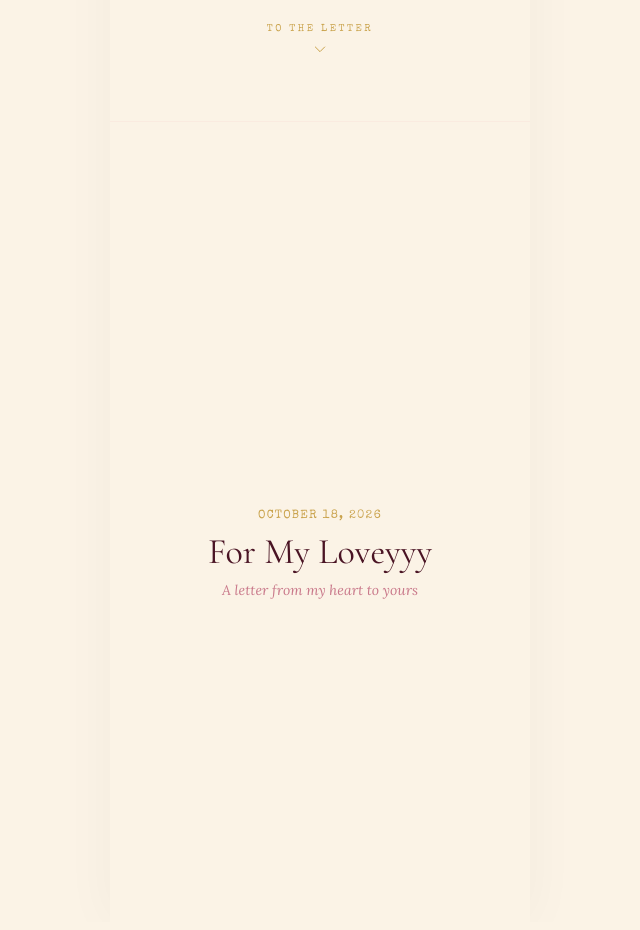
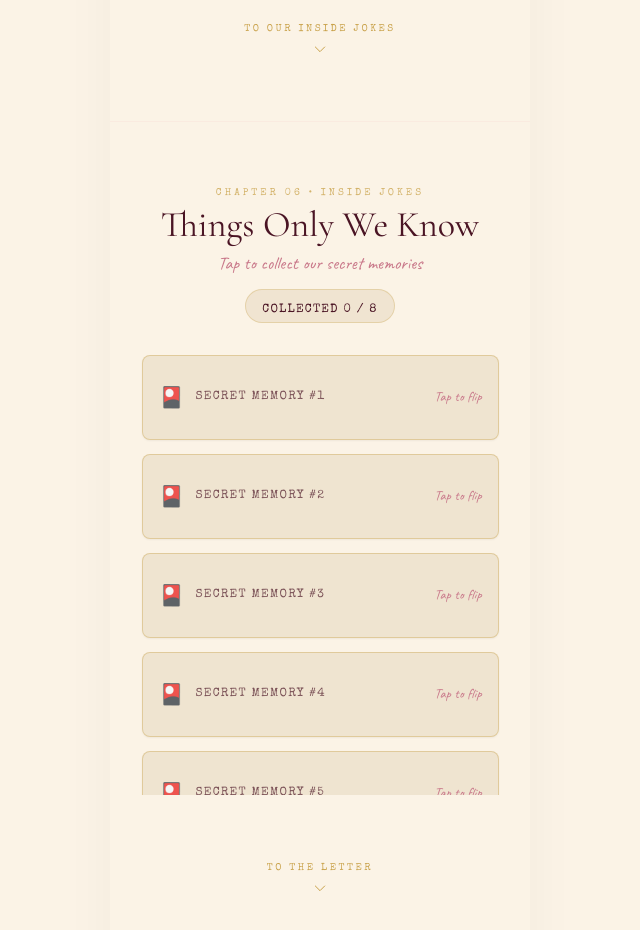
Before and after one commit to Mhelric/10-18, a React (Vite) app: page / in a window 1280 px wide. Shown: the part 9920-10850 px from the top of the page, without its empty margins (320-960 px from the left). Built offline with nearby package versions, Linux system fonts and the light colour scheme.

Commit message:
feat: implement chapter 6 inside jokes collectible cards and smooth scrollbar styling

```diff
--- a/src/App.jsx
+++ b/src/App.jsx
@@ -8,6 +8,7 @@ import ChatChapter from "./components/chapters/ChatChapter";
 import MemoriesChapter from "./components/chapters/MemoriesChapter";
 import WallChapter from "./components/chapters/WallChapter";
 import SongChapter from "./components/chapters/SongChapter";
+import JokesChapter from "./components/chapters/JokesChapter";
 import LetterChapter from "./components/chapters/LetterChapter";
 
 export default function App() {
@@ -62,7 +63,11 @@ export default function App() {
           onVideoPlay={handleVideoPlay}
           onVideoPause={handleVideoPause}
         />
-        <LetterChapter data={content.chapters[5]} />
+        <JokesChapter
+          jokesData={content.insideJokes}
+          metaData={content.jokesMeta}
+        />
+        <LetterChapter data={content.chapters[6]} />
       </main>
     </div>
   );
--- /dev/null
+++ b/src/components/chapters/JokesChapter.jsx
@@ -0,0 +1,154 @@
+import { useState } from "react";
+import { motion, useReducedMotion } from "framer-motion";
+
+export default function JokesChapter({ jokesData, metaData }) {
+  const items = jokesData || [];
+  const shouldReduceMotion = useReducedMotion();
+
+  const [collectedIds, setCollectedIds] = useState({});
+  const [activeId, setActiveId] = useState(null);
+
+  const handleCardClick = (index) => {
+    setActiveId(index);
+    setCollectedIds((prev) => ({
+      ...prev,
+      [index]: true,
+    }));
+  };
+
+  const collectedCount = Object.keys(collectedIds).length;
+  const allCollected = collectedCount === items.length;
+
+  return (
+    <section
+      id="jokes"
+      className="relative min-h-[100dvh] w-full px-4 sm:px-6 py-16 select-none border-b border-blush/30 flex flex-col justify-between items-center"
+    >
+      {/* Chapter Marker Header */}
+      <div className="w-full flex flex-col items-center text-center mb-6">
+        <span className="font-typewriter text-[10px] tracking-[0.3em] uppercase text-gold/80 mb-1">
+          {metaData?.chapterTag || "Chapter 06 • Inside Jokes"}
+        </span>
+        <h2 className="font-serif text-3xl sm:text-4xl text-burgundy font-normal">
+          {metaData?.title || "Things Only We Know"}
+        </h2>
+        <p className="font-handwriting text-lg text-rose mt-1">
+          {metaData?.subtitle || "Tap to collect our secret memories"}
+        </p>
+
+        {/* Live Counter in Special Elite */}
+        <div className="mt-3 inline-block bg-[#EFE3CF]/90 border border-gold/30 rounded-full px-4 py-1 shadow-xs">
+          <span className="font-typewriter text-xs text-burgundy tracking-widest uppercase">
+            Collected {collectedCount} / {items.length}
+          </span>
+        </div>
+      </div>
+
+      {/* Swipeable / Scrollable Card Stack or Grid */}
+        <div className="w-full max-w-[365px] mx-auto my-auto grid grid-cols-1 gap-3.5 py-2 overflow-y-auto max-h-[56vh] px-1 custom-gold-scrollbar">
+        {items.map((item, index) => {
+          const isCollected = Boolean(collectedIds[index]);
+          const isActive = activeId === index;
+
+          return (
+            <motion.div
+              key={`joke-${index}`}
+              onClick={() => handleCardClick(index)}
+              style={{ zIndex: isActive ? 30 : 10 }}
+              initial={shouldReduceMotion ? {} : { opacity: 0, y: 15 }}
+              whileInView={{ opacity: 1, y: 0 }}
+              viewport={{ once: true, amount: 0.1 }}
+              transition={{ duration: 0.4, delay: index * 0.03 }}
+              className="cursor-pointer touch-manipulation"
+              whileTap={shouldReduceMotion ? {} : { scale: 0.98 }}
+            >
+              <div
+                className={`relative w-full min-h-[85px] rounded-lg p-4 border transition-all shadow-sm flex items-center justify-between ${
+                  isCollected
+                    ? "bg-[#FAF6EE] border-gold/60 shadow-[0_4px_16px_rgba(201,162,75,0.2)]"
+                    : "bg-[#EFE4D0] border-gold/40 hover:bg-[#F2E8D5]"
+                }`}
+              >
+                {/* 3D Flip Container */}
+                <div className="w-full relative" style={{ perspective: "1000px" }}>
+                  <motion.div
+                    className="w-full relative preserve-3d"
+                    animate={{ rotateX: isCollected ? 0 : 0 }}
+                    transition={{ duration: 0.4 }}
+                  >
+                    {!isCollected ? (
+                      /* Face-down State */
+                      <div className="flex items-center justify-between w-full">
+                        <div className="flex items-center gap-3">
+                          <span className="text-xl">🎴</span>
+                          <span className="font-typewriter text-xs text-burgundy/70 tracking-widest uppercase">
+                            Secret Memory #{index + 1}
+                          </span>
+                        </div>
+                        <span className="font-handwriting text-rose text-sm">Tap to flip</span>
+                      </div>
+                    ) : (
+                      /* Face-up Collected State */
+                      <div className="flex items-start gap-3 w-full">
+                        <span className="text-2xl mt-0.5">{item.icon}</span>
+                        <div className="flex flex-col text-left">
+                          <h3 className="font-serif text-lg text-burgundy font-normal leading-tight">
+                            {item.title}
+                          </h3>
+                          <p className="font-body text-xs text-burgundy/85 mt-1 leading-relaxed">
+                            {item.text}
+                          </p>
+                        </div>
+                      </div>
+                    )}
+                  </motion.div>
+                </div>
+              </div>
+            </motion.div>
+          );
+        })}
+      </div>
+
+      {/* Completion Message with Soft Glow */}
+      <div className="w-full flex flex-col items-center min-h-[50px] justify-center pt-2">
+        {allCollected && (
+          <motion.div
+            initial={{ opacity: 0, scale: 0.95 }}
+            animate={{ opacity: 1, scale: 1 }}
+            transition={{ duration: 0.8, ease: "easeOut" }}
+            className="px-4 py-2 rounded-xl bg-gold/15 border border-gold/40 shadow-[0_0_20px_rgba(201,162,75,0.35)] text-center"
+          >
+            <p className="font-handwriting text-xl text-burgundy tracking-wide">
+              {metaData?.completionMessage || "You found them all. Of course you did."}
+            </p>
+          </motion.div>
+        )}
+      </div>
+
+      {/* Gentle Scroll Indicator to Letter Chapter */}
+      <div className="w-full flex flex-col items-center text-center pt-4 pb-safe">
+        <button
+          type="button"
+          onClick={() => {
+            const next = document.getElementById("letter");
+            if (next) next.scrollIntoView({ behavior: "smooth" });
+          }}
+          className="flex flex-col items-center text-gold hover:text-gold/80 transition-colors cursor-pointer group"
+        >
+          <span className="font-typewriter text-[10px] uppercase tracking-[0.25em]">
+            to the letter
+          </span>
+          <svg
+            className="w-4 h-4 mt-1 group-hover:translate-y-0.5 transition-transform"
+            fill="none"
+            stroke="currentColor"
+            strokeWidth="1.5"
+            viewBox="0 0 24 24"
+          >
+            <path strokeLinecap="round" strokeLinejoin="round" d="M19 9l-7 7-7-7" />
+          </svg>
+        </button>
+      </div>
+    </section>
+  );
+}
--- a/src/components/chapters/MemoriesChapter.jsx
+++ b/src/components/chapters/MemoriesChapter.jsx
@@ -281,18 +281,18 @@ export default function MemoriesChapter({ timelineData, metaData }) {
         </div>
       </div>
 
-      {/* Gentle Scroll Indicator to Letter */}
+      {/* Gentle Scroll Indicator */}
       <div className="w-full flex flex-col items-center text-center mt-16 pb-safe">
         <button
           type="button"
           onClick={() => {
-            const next = document.getElementById("letter");
+            const next = document.getElementById("wall");
             if (next) next.scrollIntoView({ behavior: "smooth" });
           }}
           className="flex flex-col items-center text-gold hover:text-gold/80 transition-colors cursor-pointer group"
         >
           <span className="font-typewriter text-[10px] uppercase tracking-[0.25em]">
-            {metaData?.continueCue || "to the letter"}
+            {metaData?.continueCue || "to the polaroid wall"}
           </span>
           <svg
             className="w-4 h-4 mt-1 group-hover:translate-y-0.5 transition-transform"
--- a/src/components/chapters/SongChapter.jsx
+++ b/src/components/chapters/SongChapter.jsx
@@ -182,18 +182,19 @@ export default function SongChapter({ songData, metaData, onVideoPlay, onVideoPa
         </div>
       </div>
 
-      {/* Scroll indicator to Letter Chapter */}
+      {/* Scroll indicator to Inside Jokes */}
+      {/* Scroll indicator to Chapter 6 (Inside Jokes) */}
       <div className="w-full flex flex-col items-center text-center pt-6 pb-safe">
         <button
           type="button"
           onClick={() => {
-            const next = document.getElementById("letter");
+            const next = document.getElementById("jokes") || document.getElementById("letter");
             if (next) next.scrollIntoView({ behavior: "smooth" });
           }}
           className="flex flex-col items-center text-gold hover:text-gold/80 transition-colors cursor-pointer group"
         >
           <span className="font-typewriter text-[10px] uppercase tracking-[0.25em]">
-            {metaData?.continueCue || "to the letter"}
+            {metaData?.continueCue || "to our inside jokes"}
           </span>
           <svg
             className="w-4 h-4 mt-1 group-hover:translate-y-0.5 transition-transform"
--- a/src/components/chapters/WallChapter.jsx
+++ b/src/components/chapters/WallChapter.jsx
@@ -79,7 +79,6 @@ export default function WallChapter({ wallData, metaData }) {
             >
               {/* Polaroid Card Wrapper */}
               <div className="relative w-[155px] sm:w-[165px] bg-[#FAF6EE] p-2 pb-5 rounded-xs shadow-[0_4px_15px_rgba(43,18,51,0.12)] border border-blush/50">
-
                 {/* Washi Masking Tape Top Pin */}
                 <div className="absolute -top-2.5 left-1/2 -translate-x-1/2 w-10 h-3 bg-[#EADFCA]/90 shadow-xs border-l border-r border-black/5 rotate-[1.5deg] z-20 pointer-events-none" />
 
@@ -152,12 +151,12 @@ export default function WallChapter({ wallData, metaData }) {
         })}
       </div>
 
-      {/* Gentle Scroll Indicator to Letter Chapter */}
+      {/* Gentle Scroll Indicator to Chapter 5 (Song Chapter) */}
       <div className="w-full flex flex-col items-center text-center pt-6 pb-safe">
         <button
           type="button"
           onClick={() => {
-            const next = document.getElementById("song") || document.getElementById("letter");
+            const next = document.getElementById("song");
             if (next) next.scrollIntoView({ behavior: "smooth" });
           }}
           className="flex flex-col items-center text-gold hover:text-gold/80 transition-colors cursor-pointer group"
--- a/src/data/content.js
+++ b/src/data/content.js
@@ -4,6 +4,17 @@ export const song = {
   youtubeId: "hJVt_uPjCYI",
   poster: "/photos/harana-poster.webp",
 };
+
+export const insideJokes = [
+  { icon: "🌙", title: "Anong oras na?", text: "Translation: matulog ka na, Mhel." },
+  { icon: "💋", title: "Sabay na halik sa phone", text: "Same second, every call." },
+  { icon: "⏳", title: "3... 2... 1...", text: "The countdown when I have to repeat myself." },
+  { icon: "🌶️", title: "Suka, asin, at sili", text: "Your fruit order. Still the strangest, still my favorite." },
+  { icon: "👶", title: "Calfric & Jheira", text: "The names are ready. The kids aren't yet." },
+  { icon: "🐄", title: "Cow jokes", text: "Corny. You pretend to hate them." },
+  { icon: "😴", title: "Sleepcalls", text: "You lose to sleep every time. I win by watching." },
+  { icon: "🍜", title: "Ano tara?", text: "The two words that start every plan." }
+];
 
 export const wall = [
   { id: 1, photo: "/photos/wall-1.webp", note: "My first drawing of you", date: "OCT 2025" },
@@ -174,7 +185,7 @@ export const content = {
     title: "A Melody for Loveyyy",
     subtitle: "Turn up your volume and press play",
     watchOnYoutubeText: "Watch on YouTube",
-    continueCue: "to the letter",
+    continueCue: "to our inside jokes",
   },
   chapters: [
     {
@@ -220,4 +231,63 @@ export const content = {
       subtitle: "A letter from my heart to yours",
     },
   ],
+  jokesMeta: {
+    chapterTag: "Chapter 06 • Inside Jokes",
+    title: "Things Only We Know",
+    subtitle: "Tap to collect our secret memories",
+    counterLabel: "Collected",
+    completionMessage: "You found them all. Of course you did.",
+  },
+  insideJokes,
+  chapters: [
+    {
+      id: "prologue",
+      number: "01",
+      dateStamp: "OCTOBER 18, 2025",
+      title: "Where It All Began",
+      subtitle: "The day our orbits crossed",
+    },
+    {
+      id: "chat",
+      number: "02",
+      dateStamp: "OCTOBER 18, 2025",
+      title: "How It Began",
+      subtitle: "Six little messages",
+    },
+    {
+      id: "memories",
+      number: "03",
+      dateStamp: "OCTOBER 2025 – OCTOBER 2026",
+      title: "The Timeline",
+      subtitle: "Pieces of ordinary magic",
+    },
+    {
+      id: "wall",
+      number: "04",
+      dateStamp: "YEAR ONE",
+      title: "Polaroid Wall",
+      subtitle: "Snapshots of our heart",
+    },
+    {
+      id: "song",
+      number: "05",
+      dateStamp: "OCTOBER 18, 2026",
+      title: "A Song for You",
+      subtitle: "A melody for our first year",
+    },
+    {
+      id: "jokes",
+      number: "06",
+      dateStamp: "SECRET ARCHIVE",
+      title: "Things Only We Know",
+      subtitle: "Our inside jokes and rituals",
+    },
+    {
+      id: "letter",
+      number: "07",
+      dateStamp: "OCTOBER 18, 2026",
+      title: "For My Loveyyy",
+      subtitle: "A letter from my heart to yours",
+    },
+  ],
 };
--- a/src/index.css
+++ b/src/index.css
@@ -22,6 +22,31 @@
   );
 }
 
+/* Hide scrollbar utility across Chrome, Safari, Firefox, Edge */
+.no-scrollbar::-webkit-scrollbar {
+  display: none;
+}
+.no-scrollbar {
+  -ms-overflow-style: none;
+  scrollbar-width: none;
+}
+
+/* Styled vintage scrollbar utility (if you ever want a thin gold track) */
+.custom-gold-scrollbar::-webkit-scrollbar {
+  width: 4px;
+}
+.custom-gold-scrollbar::-webkit-scrollbar-track {
+  background: rgba(244, 214, 208, 0.2);
+  border-radius: 4px;
+}
+.custom-gold-scrollbar::-webkit-scrollbar-thumb {
+  background: rgba(201, 162, 75, 0.5);
+  border-radius: 4px;
+}
+.custom-gold-scrollbar::-webkit-scrollbar-thumb:hover {
+  background: rgba(201, 162, 75, 0.8);
+}
+
 @media (prefers-reduced-motion: reduce) {
   * {
     animation-duration: 0.01ms !important;
```
